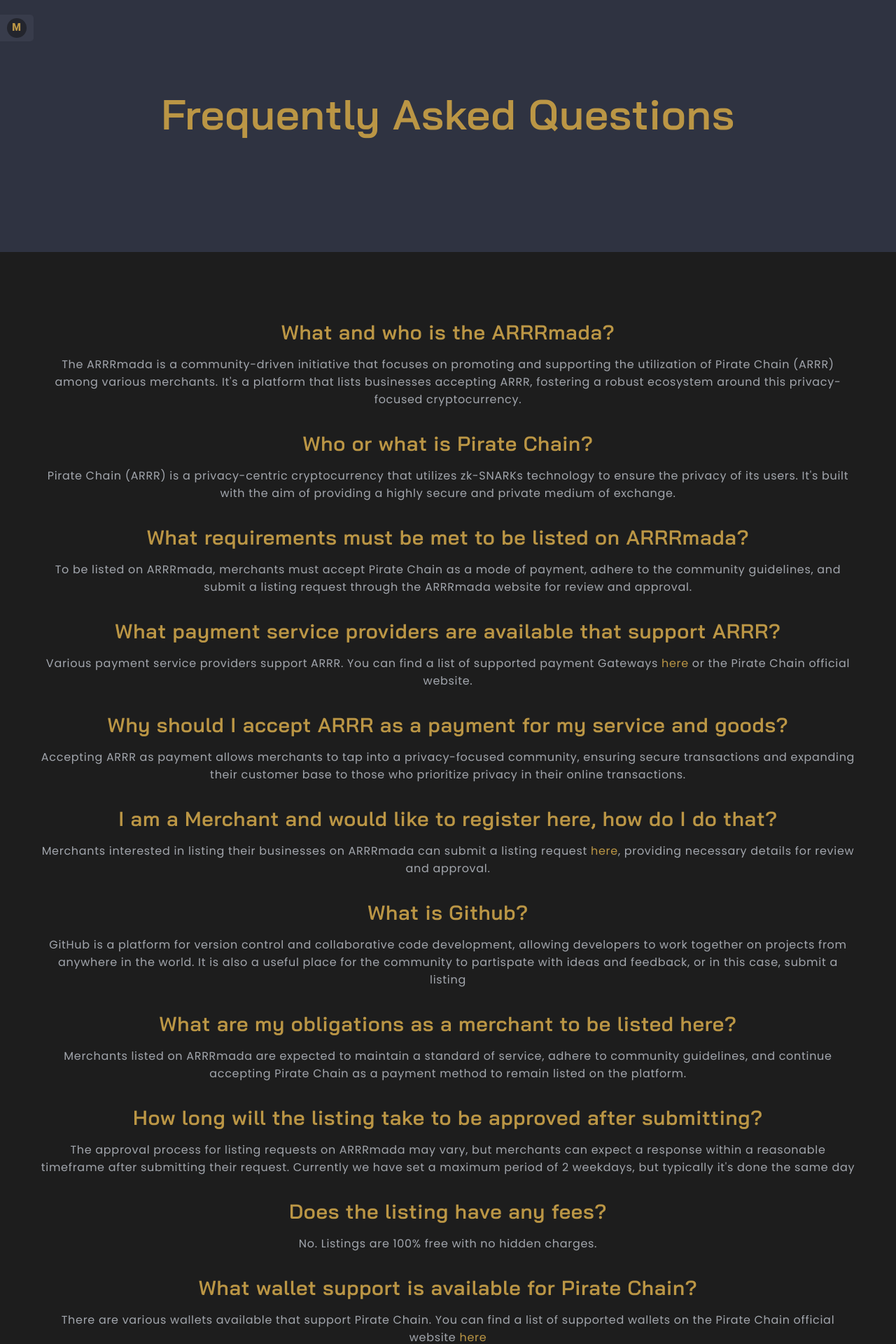
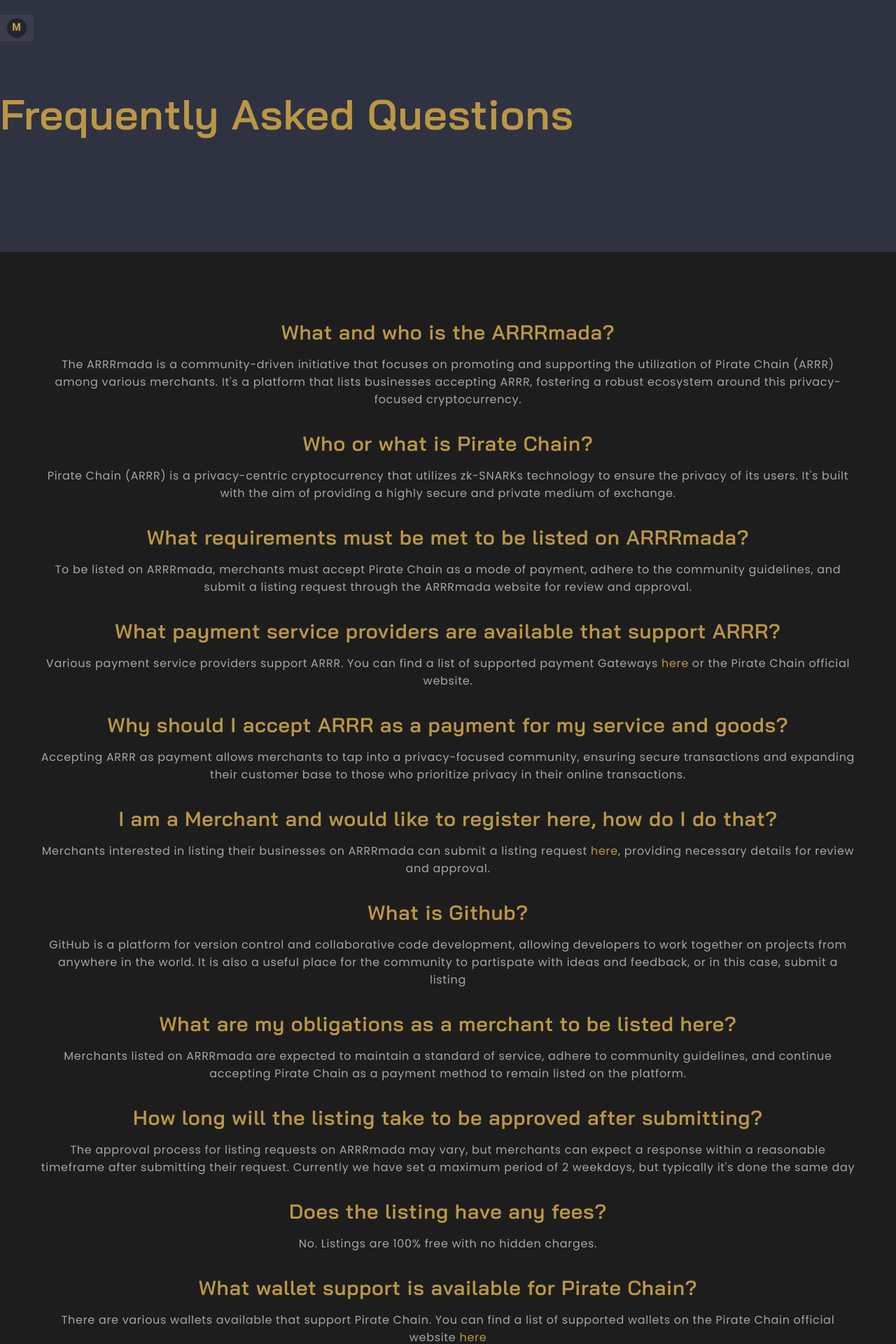
Before and after one commit to ARRRmada/ARRRmada.com, a Jekyll site: the page built from faq.html, in a window 1280 px wide. Shown: the top 1920 px of the page at 70% size. Built offline with Jekyll 4.4.1, drawn with Linux system fonts in a browser that asks for light colours.

Commit message:
Update faq.css

```diff
--- a/assets/css/faq.css
+++ b/assets/css/faq.css
@@ -1,9 +1,12 @@
+.hero-section .section-wrapper {
+  max-width: 1200px;
+}
+.hero-section .section-wrapper h1 {
+  text-align:left;
+}
 #faq {
   margin:6rem auto;
   max-width: 1200px;
-}
-#faq h1 {
-  margin-bottom:4rem;
 }
 #faq .faq-item h2 {
   margin-bottom:1rem;
```
